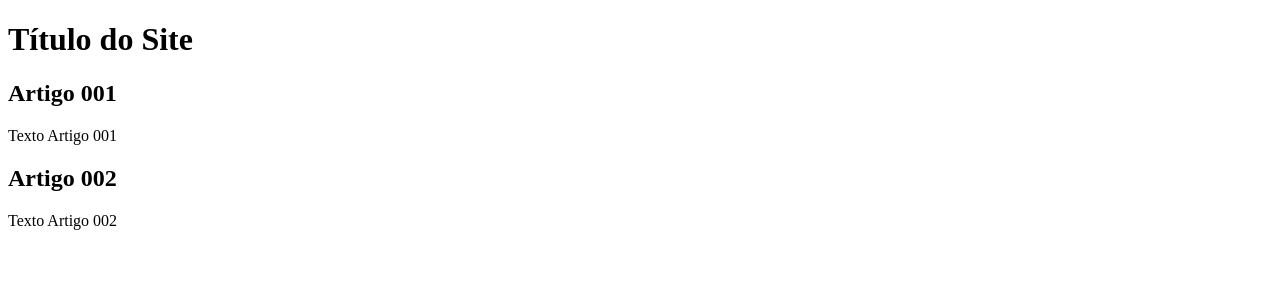
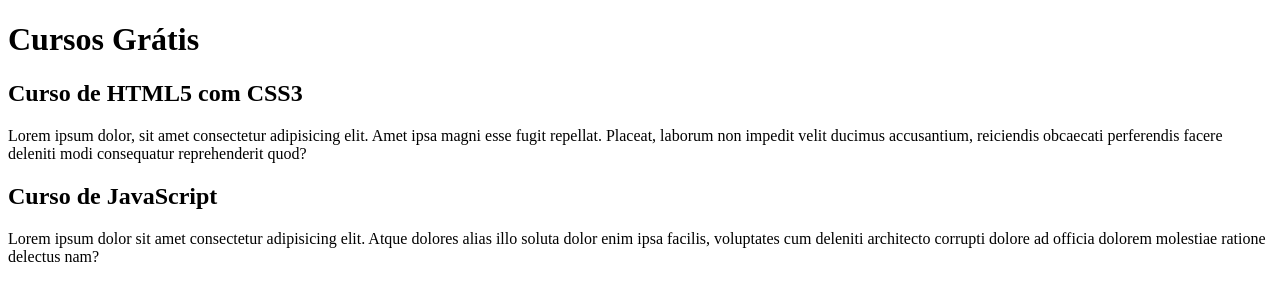
Before and after one commit to enzovpcosta/projeto-site, a plain HTML site: page index.html in a window 1280 px wide. Drawn offline with Linux system fonts and the light colour scheme.

Commit message:
comecei a escrever o conteúdo

```diff
--- a/index.html
+++ b/index.html
@@ -8,15 +8,15 @@
 <body>
     <main>
         <header>
-            <h1>Título do Site</h1>
+            <h1>Cursos Grátis</h1>
         </header>
         <article>
-            <h2>Artigo 001</h2>
-            <p>Texto Artigo 001</p>
+            <h2>Curso de HTML5 com CSS3</h2>
+            <p>Lorem ipsum dolor, sit amet consectetur adipisicing elit. Amet ipsa magni esse fugit repellat. Placeat, laborum non impedit velit ducimus accusantium, reiciendis obcaecati perferendis facere deleniti modi consequatur reprehenderit quod?</p>
         </article>
         <article>
-            <h2>Artigo 002</h2>
-            <p>Texto Artigo 002</p>
+            <h2>Curso de JavaScript</h2>
+            <p>Lorem ipsum dolor sit amet consectetur adipisicing elit. Atque dolores alias illo soluta dolor enim ipsa facilis, voluptates cum deleniti architecto corrupti dolore ad officia dolorem molestiae ratione delectus nam?</p>
         </article>
     </main>
 </body>
```
